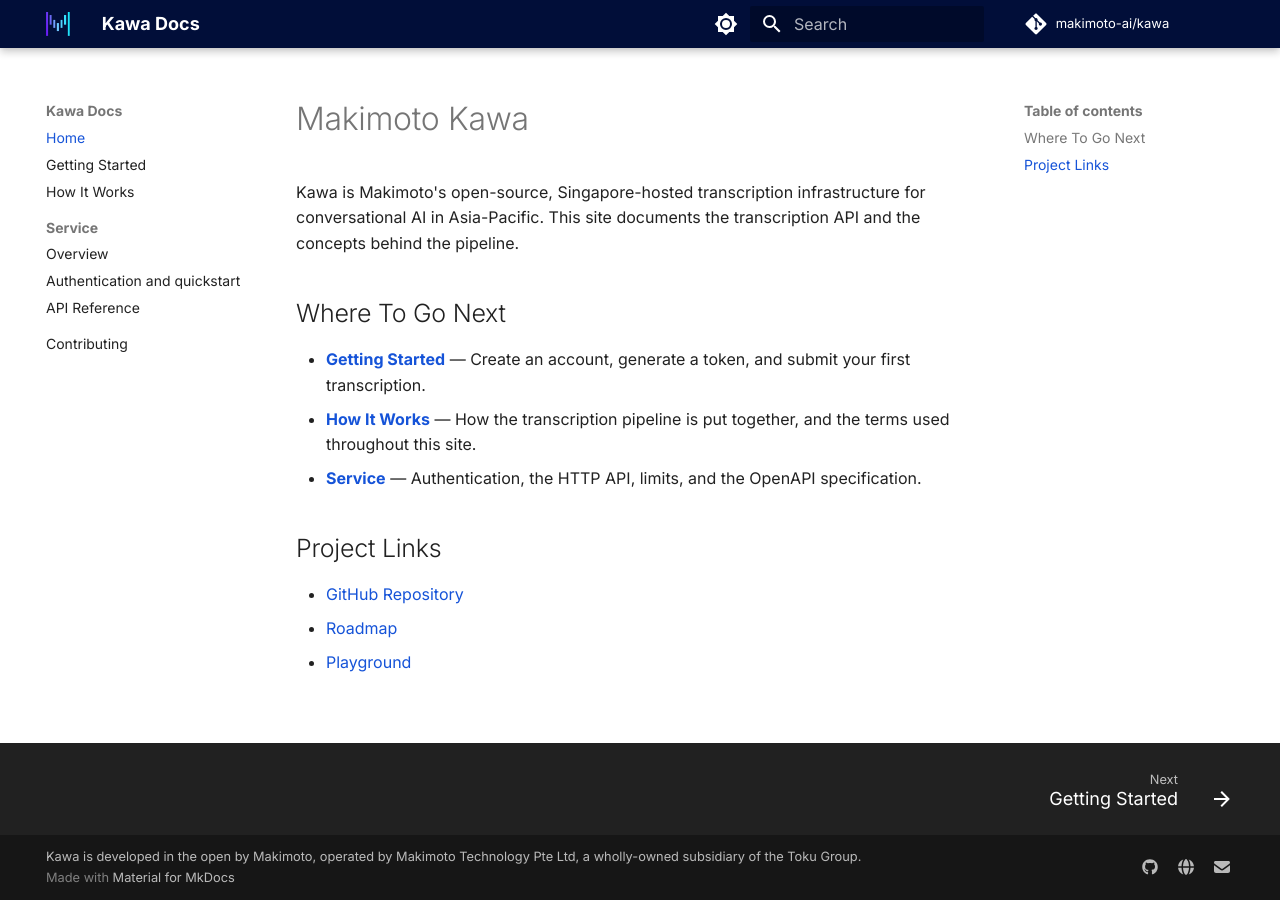
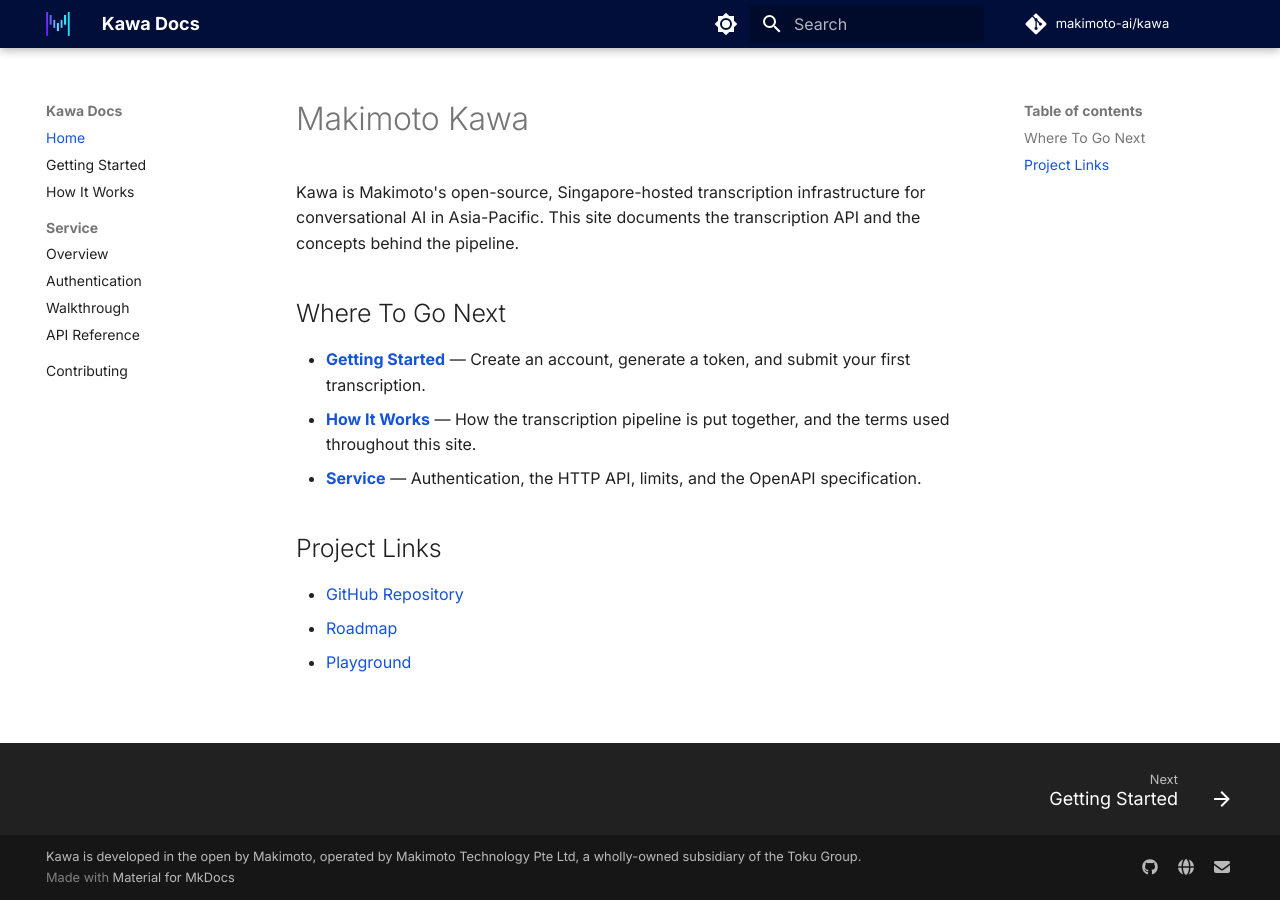
Before and after one commit to makimoto-ai/kawa, an MkDocs documentation site: the page built from docs/index.md, in a window 1280 px wide. Built offline with MkDocs 1.6.1 and Material for MkDocs 9.7.7, drawn with Linux system fonts in a browser that asks for light colours; comment, search, counter and statistics services are not loaded.

Commit message:
docs: added walkthrough to contents table

```diff
--- a/mkdocs.yml
+++ b/mkdocs.yml
@@ -12,7 +12,8 @@
   - How It Works: concepts/index.md
   - Service:
       - Overview: service/index.md
-      - Authentication and quickstart: service/authentication.md
+      - Authentication: service/authentication.md
+      - Walkthrough: service/walkthrough.md
       - API Reference: service/api-reference.md
   - Contributing: CONTRIBUTING.md
 
```
